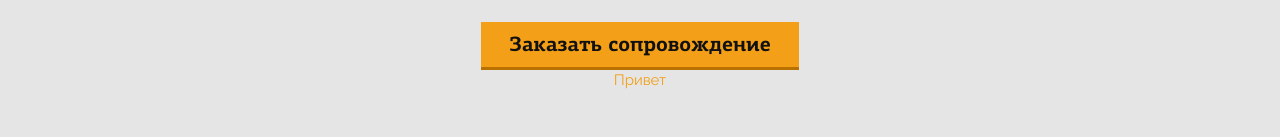
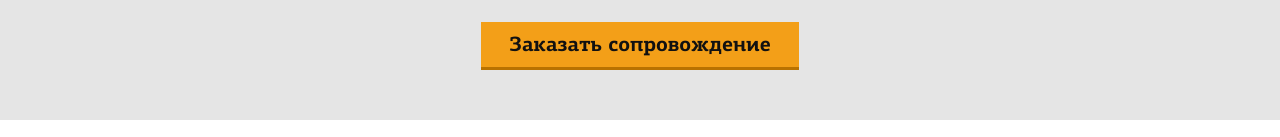
Before and after one commit to NeoWorkPage/onepage, a website: page app/index.html in a window 1280 px wide. Shown: the part 2830-2967 px from the top of the page. Drawn offline with Linux system fonts and the light colour scheme.

Commit message:
Второй коммит с изменением index.html

```diff
--- a/app/index.html
+++ b/app/index.html
@@ -268,7 +268,7 @@
 		</div>
 			<div class="section-bottom">
 			<a href="#" class="buttons">Заказать сопровождение</a>
-			<div class="git">Привет</div>
+
 		</div>
 	</section>
 
```
Also changed, not shown: 1 other file.
